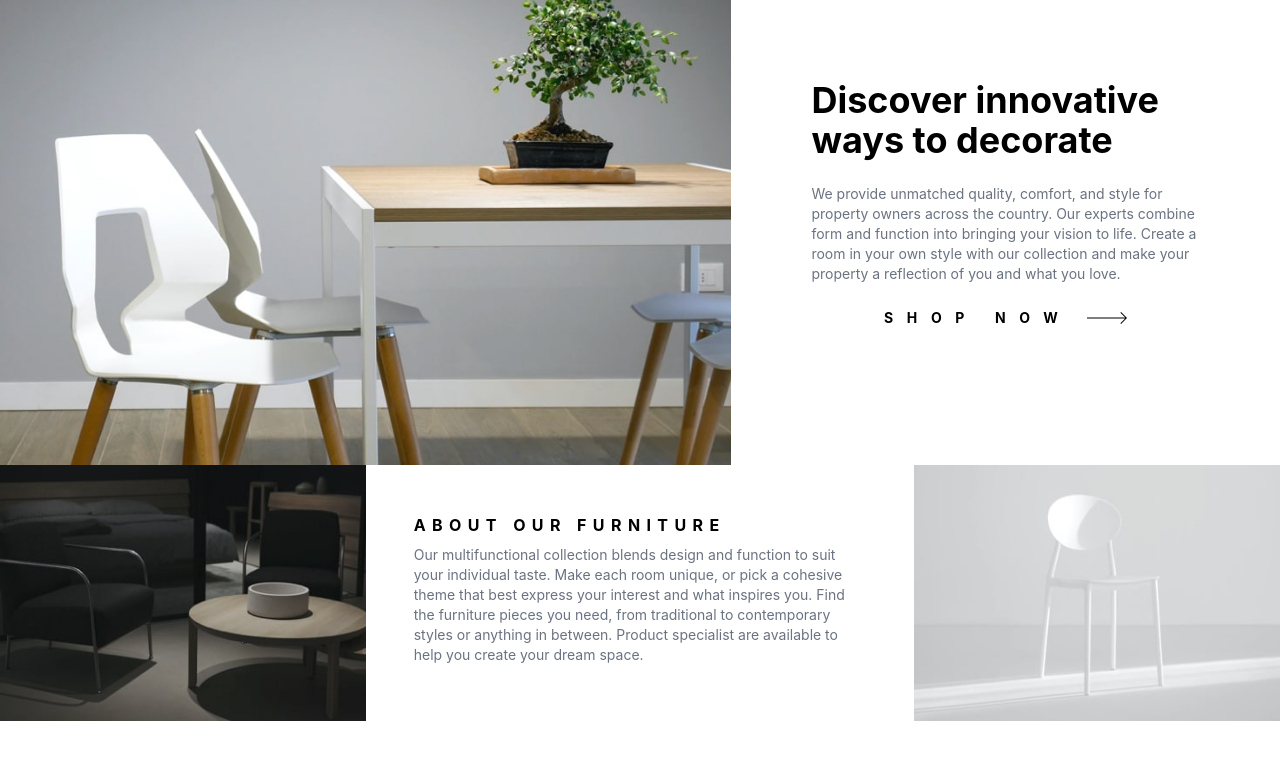
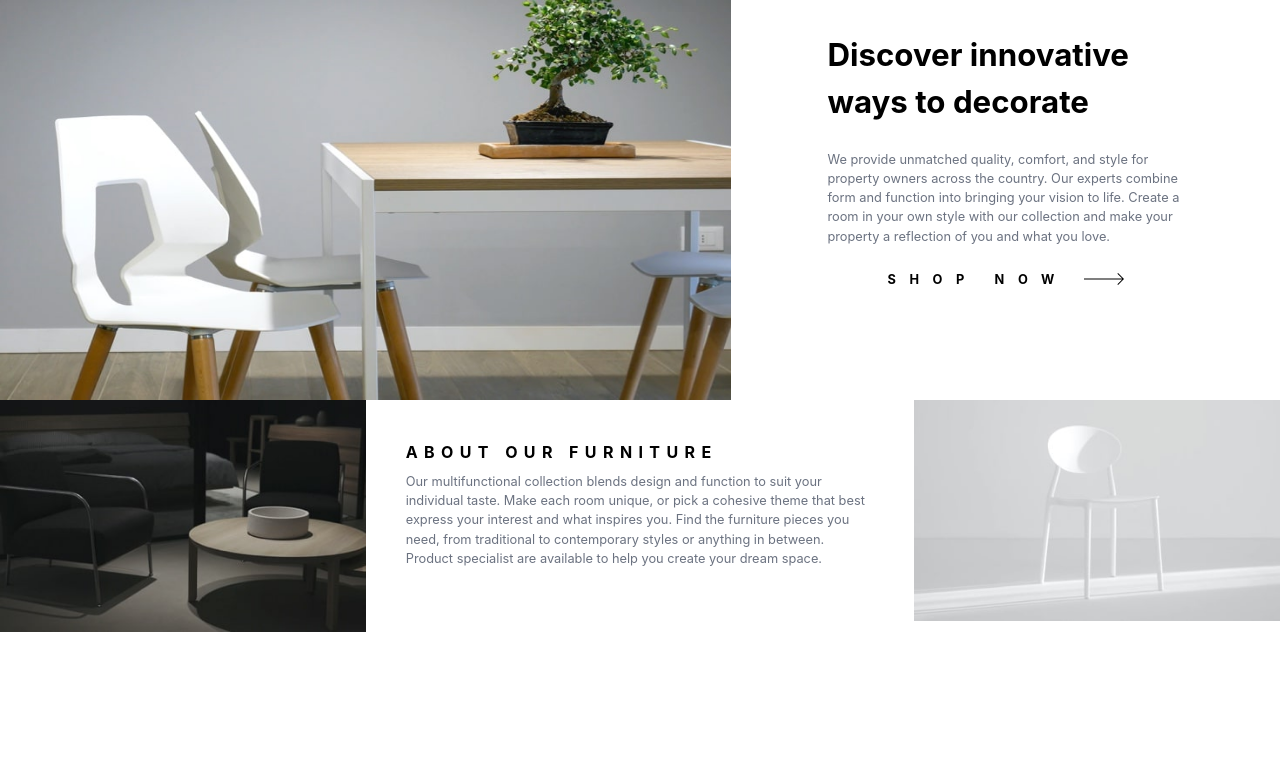
Before and after one commit to Dhei-vid/Terrace, a React (Create React App) app: page / in a window 1280 px wide. Shown: the top 760 px of the page. Built offline with nearby package versions, Linux system fonts and the light colour scheme.

Commit message:
using tailwind to align grid items in home page

```diff
--- a/src/components/bottom/hero.component.tsx
+++ b/src/components/bottom/hero.component.tsx
@@ -3,11 +3,11 @@ import Light from "../../images/image-about-light.jpg";
 
 const Hero = () => {
   return (
-    <div className="grid grid-cols-7 h-56">
+    <div className="grid grid-cols-7 h-48">
       <div className="col-span-2">
-        <img className="h-64" src={Dark} alt="Dark furniture" />
+        <img src={Dark} alt="Dark furniture" />
       </div>
-      <div className="col-span-3 p-12">
+      <div className="col-span-3 p-10">
         <h3 className="font-bold uppercase tracking-wider pb-2 ">
           About our furniture
         </h3>
@@ -21,7 +21,7 @@ const Hero = () => {
         </p>
       </div>
       <div className="col-span-2">
-        <img className="h-64" src={Light} alt="Light Furniture" />
+        <img src={Light} alt="Light Furniture" />
       </div>
     </div>
   );
--- a/src/components/home/home.component.tsx
+++ b/src/components/home/home.component.tsx
@@ -7,12 +7,12 @@ import image1 from "../../images/desktop-image-hero-1.jpg";
 const Home = () => {
   return (
     <>
-      <div className="grid grid-cols-7">
+      <div className="grid grid-cols-7 table-row">
         <div className="col-span-4">
-          <img className="w-full" src={image1} alt="home" />
+          <img className="h-100 w-full" src={image1} alt="home" />
         </div>
-        <div className="col-span-3 p-20 justify-items-center">
-          <h2 className="text-4xl subpixel-antialiased font-bold pb-6">
+        <div className="col-span-3 px-24 pt-8 justify-items-center">
+          <h2 className="text-3xl subpixel-antialiased font-bold pb-6">
             Discover innovative ways to decorate
           </h2>
           <p className="subpixel-antialiased text-gray-500 text-sm">
--- a/src/index.css
+++ b/src/index.css
@@ -6,6 +6,7 @@ body {
   margin: 0;
   padding: 0;
   box-sizing: border-box;
+  overflow: hidden;
   font-family: -apple-system, BlinkMacSystemFont, "Segoe UI", "Roboto", "Oxygen",
     "Ubuntu", "Cantarell", "Fira Sans", "Droid Sans", "Helvetica Neue",
     sans-serif;
--- a/tailwind.config.js
+++ b/tailwind.config.js
@@ -7,6 +7,15 @@ module.exports = {
       md: "768px",
       lg: "976px",
       xl: "1440px",
+    },
+    fontSize: {
+      sm: "0.8rem",
+      base: "1rem",
+      xl: "1.25rem",
+      "2xl": "1.563rem",
+      "3xl": "1.953rem",
+      "4xl": "2.441rem",
+      "5xl": "3.052rem",
     },
     letterSpacing: {
       wider: ".40rem",
@@ -18,6 +27,9 @@ module.exports = {
     },
     extend: {
       spacing: {
+        86: "23.4rem",
+        100: "25rem",
+        110: "30rem",
         128: "32rem",
         144: "36rem",
       },
```
